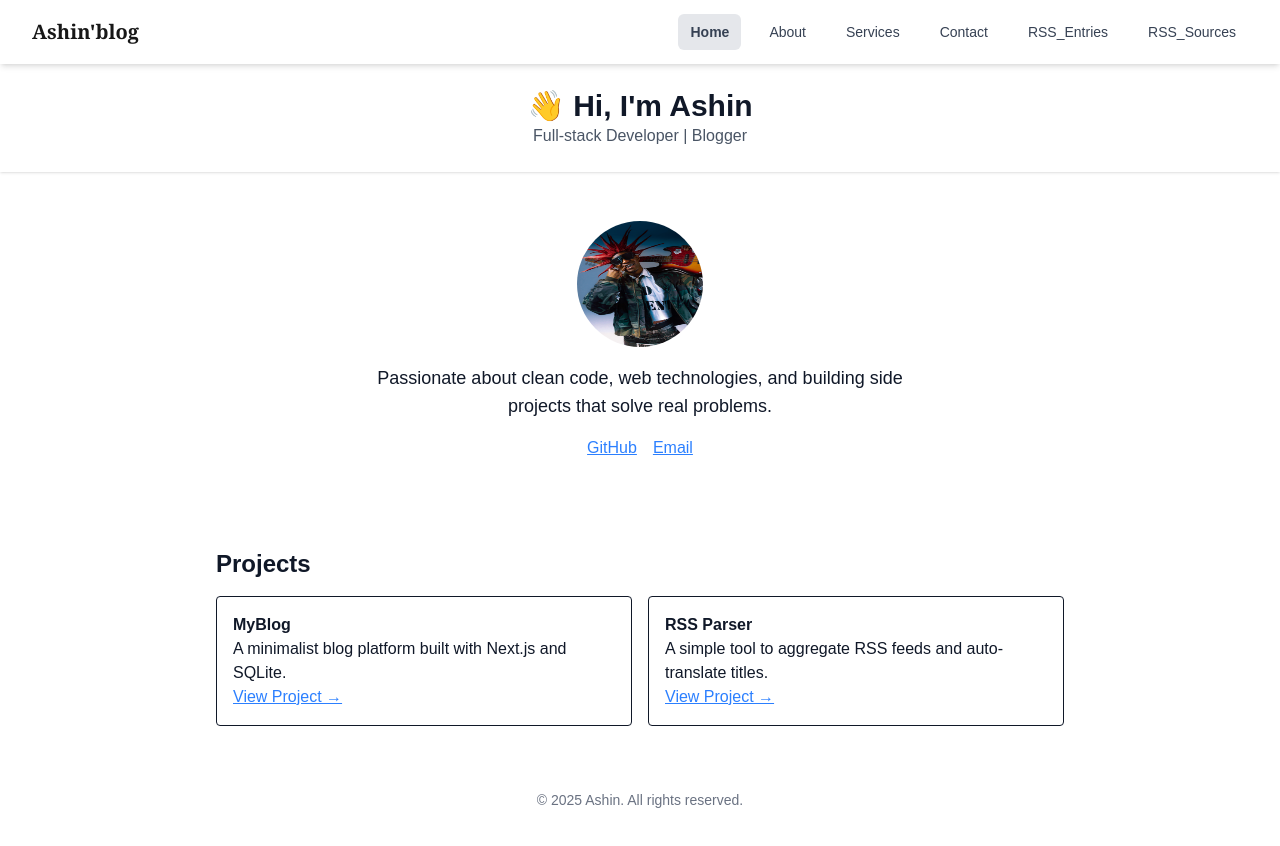
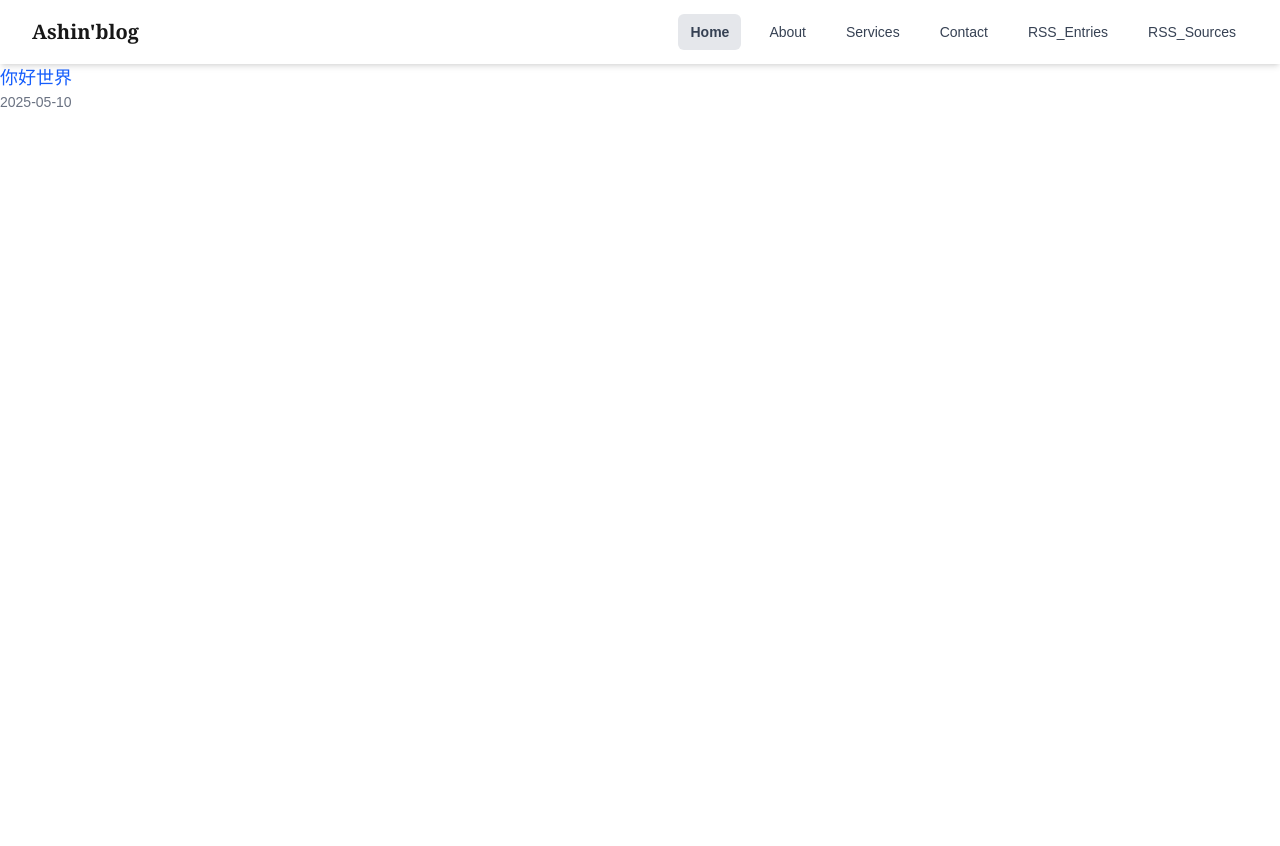
Before and after one commit to xinumh/blog-next, a Next.js app: page / in a window 1280 px wide. Shown: the top 846 px of the page. Built offline with nearby package versions, Linux system fonts and the light colour scheme.

Commit message:
feat: posts

```diff
--- a/package.json
+++ b/package.json
@@ -12,9 +12,12 @@
   "dependencies": {
     "@heroicons/react": "^2.2.0",
     "@libsql/client": "^0.15.4",
+    "gray-matter": "^4.0.3",
     "next": "15.3.1",
     "react": "^19.0.0",
     "react-dom": "^19.0.0",
+    "remark": "^15.0.1",
+    "remark-html": "^16.0.1",
     "sqlite3": "^5.1.7"
   },
   "devDependencies": {
--- /dev/null
+++ b/posts/hello-world.md
@@ -0,0 +1,8 @@
+---
+title: "你好世界"
+date: "2025-05-10"
+---
+
+这是我的第一篇 Markdown 博客文章。
+
+欢迎来到我的 `Next.js` 博客！
--- a/src/app/page.tsx
+++ b/src/app/page.tsx
@@ -1,67 +1,24 @@
-import Image from "next/image";
+import { getPostSlugs, getPostBySlug } from "@/utils/posts";
+import Link from "next/link";
 
 export default function HomePage() {
+  const slugs = getPostSlugs();
+  const posts = slugs.map(getPostBySlug);
+
   return (
     <main className="min-h-screen bg-white text-gray-900">
-      <header className="text-center py-6 shadow">
-        <h1 className="text-3xl font-bold">👋 Hi, I&apos;m Ashin</h1>
-        <p className="text-gray-600">Full-stack Developer | Blogger</p>
-      </header>
-
-      <section className="flex flex-col items-center text-center py-12">
-        <Image
-          src="/man.jpg"
-          width={300}
-          height={300}
-          alt="Avatar"
-          className="w-32 h-32 rounded-full border mb-4"
-        />
-        <p className="max-w-xl text-lg">
-          Passionate about clean code, web technologies, and building side
-          projects that solve real problems.
-        </p>
-        <div className="flex gap-4 mt-4">
-          <a
-            href="https://github.com/xinumh"
-            target="_blank"
-            className="underline text-blue-500"
-          >
-            GitHub
-          </a>
-          <a
-            href="mailto:ashinshiwo@gmail.com"
-            className="underline text-blue-500"
-          >
-            Email
-          </a>
-        </div>
-      </section>
-
-      <section className="px-6 py-10 max-w-4xl mx-auto">
-        <h2 className="text-2xl font-semibold mb-4">Projects</h2>
-        <div className="grid gap-4 md:grid-cols-2">
-          <div className="border rounded p-4">
-            <h3 className="font-bold">MyBlog</h3>
-            <p>A minimalist blog platform built with Next.js and SQLite.</p>
-            <a href="#" className="text-blue-500 underline">
-              View Project →
-            </a>
-          </div>
-          <div className="border rounded p-4">
-            <h3 className="font-bold">RSS Parser</h3>
-            <p>
-              A simple tool to aggregate RSS feeds and auto-translate titles.
-            </p>
-            <a href="/rss_entries" className="text-blue-500 underline">
-              View Project →
-            </a>
-          </div>
-        </div>
-      </section>
-
-      <footer className="text-center text-sm text-gray-500 py-6">
-        © {new Date().getFullYear()} Ashin. All rights reserved.
-      </footer>
+      <ul>
+        {posts.map((post) => (
+          <li key={post.slug} className="mb-4">
+            <Link href={`/posts/${post.slug}`}>
+              <span className="text-lg text-blue-600 hover:underline">
+                {post.meta.title}
+              </span>
+              <div className="text-sm text-gray-500">{post.meta.date}</div>
+            </Link>
+          </li>
+        ))}
+      </ul>
     </main>
   );
 }
--- /dev/null
+++ b/src/app/posts/[slug]/page.tsx
@@ -0,0 +1,28 @@
+import { getPostContent, getPostSlugs } from "@/utils/posts";
+import { notFound } from "next/navigation";
+
+type Props = {
+  params: { slug: string };
+};
+
+export async function generateStaticParams() {
+  const slugs = getPostSlugs();
+  return slugs.map((slug) => ({
+    slug: slug.replace(/\.md$/, ""),
+  }));
+}
+
+export default async function PostPage({ params }: Props) {
+  const { slug } = await params;
+  const post = await getPostContent(slug);
+
+  if (!post) return notFound();
+
+  return (
+    <article className="prose prose-neutral dark:prose-invert mx-auto py-10">
+      <h1>{post.meta.title}</h1>
+      <p className="text-gray-500 text-sm">{post.meta.date}</p>
+      <div dangerouslySetInnerHTML={{ __html: post.contentHtml }} />
+    </article>
+  );
+}
--- /dev/null
+++ b/src/components/Footer.tsx
@@ -0,0 +1,11 @@
+import React from "react";
+
+const Footer = () => {
+  return (
+    <footer className="text-center text-sm text-gray-500 py-6">
+      © {new Date().getFullYear()} Ashin. All rights reserved.
+    </footer>
+  );
+};
+
+export default Footer;
--- /dev/null
+++ b/src/utils/posts.ts
@@ -0,0 +1,35 @@
+import fs from "fs";
+import path from "path";
+import matter from "gray-matter";
+import { remark } from "remark";
+import html from "remark-html";
+
+console.log("process.cwd()", process.cwd());
+
+const postsDirectory = path.join(process.cwd(), "posts");
+
+export function getPostSlugs() {
+  return fs.readdirSync(postsDirectory);
+}
+
+export function getPostBySlug(slug: string) {
+  const realSlug = slug.replace(/\.md$/, "");
+  const fullPath = path.join(postsDirectory, `${realSlug}.md`);
+  const fileContents = fs.readFileSync(fullPath, "utf8");
+  const { data, content } = matter(fileContents);
+  return {
+    slug: realSlug,
+    meta: data,
+    content,
+  };
+}
+
+export async function getPostContent(slug: string) {
+  const { content, ...rest } = getPostBySlug(slug);
+  const processedContent = await remark().use(html).process(content);
+  const contentHtml = processedContent.toString();
+  return {
+    ...rest,
+    contentHtml,
+  };
+}
```
Also changed, not shown: 1 other file (tests, documents, lock files or other folders).
